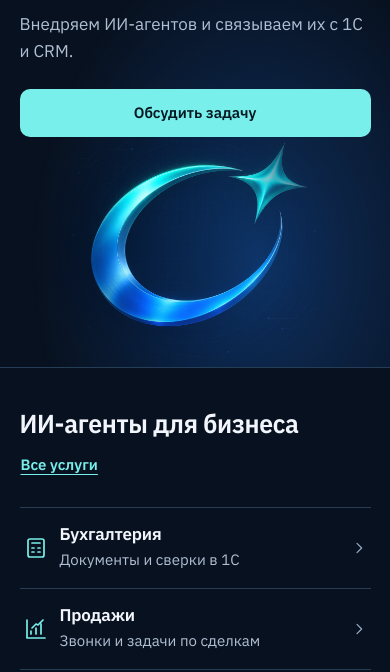
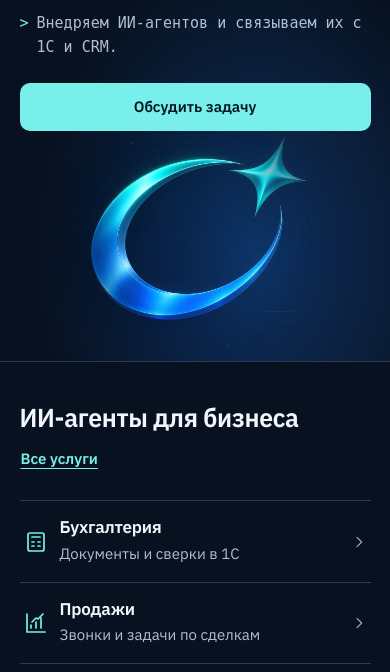
Before and after one commit to AlbertTesco/heyvi, a plain HTML site: page index.html in a window 390 px wide. Shown: the part 172-844 px from the top of the page. Drawn offline with Linux system fonts and the light colour scheme.

Commit message:
Type the hero subtitle like a terminal

```diff
--- a/assets/site.css
+++ b/assets/site.css
@@ -21,11 +21,13 @@
   --color-mark-blue: #2874ef;
   --font-family: 'IBM Plex Sans', system-ui, sans-serif;
   --font-family-brand: Manrope, system-ui, sans-serif;
+  --font-family-terminal: ui-monospace, 'Cascadia Mono', 'DejaVu Sans Mono', monospace;
   --font-width-display: 88%;
   --font-size-caption: 0.8125rem;
   --font-size-small: 0.9375rem;
   --font-size-body: 1rem;
   --font-size-lead: clamp(1.0625rem, 1.36vw, 1.1875rem);
+  --font-size-terminal: clamp(0.9375rem, 1.3vw, 1.0625rem);
   --font-size-card: clamp(1.0625rem, 1.6vw, 1.25rem);
   --font-size-subheading: clamp(1.375rem, 2.4vw, 2rem);
   --font-size-heading: clamp(1.625rem, 3vw, 2.75rem);
@@ -98,9 +100,8 @@
   --border-icon-stroke: 1.7;
   --motion-fast: 160ms;
   --motion-ease: cubic-bezier(.22, .61, .36, 1);
-  --motion-hero-duration: 1200ms;
-  --motion-hero-light-start: 0.35;
   --motion-hero-light-opacity: 0.75;
+  --motion-terminal-duration-ms: 1500;
   --motion-press-scale: 0.96;
   --motion-hover-shift: 0.2rem;
 }
@@ -278,7 +279,18 @@ h3 { font-size: var(--font-size-card); letter-spacing: var(--font-tracking-headi
   overflow-wrap: break-word;
 }
 .hero h1 span { display: block; }
-.hero-copy p { margin-block: var(--space-4) var(--space-6); color: var(--color-text-muted); font-size: var(--font-size-lead); }
+.hero-command {
+  display: grid;
+  grid-template-columns: auto minmax(0, 1fr);
+  gap: var(--space-2);
+  margin-block: var(--space-4) var(--space-6);
+  color: var(--color-text-muted);
+  font-family: var(--font-family-terminal);
+  font-size: var(--font-size-terminal);
+}
+.command-prompt { color: var(--color-accent); }
+.command-output { position: relative; }
+.command-typed { display: none; }
 .hero-art { position: relative; align-self: stretch; min-width: 0; }
 .hero-art img {
   position: absolute;
@@ -461,10 +473,17 @@ h3 { font-size: var(--font-size-card); letter-spacing: var(--font-tracking-headi
   .button:active, .filter-button:active { scale: var(--motion-press-scale); }
   .card-chevron { transition: translate var(--motion-fast) var(--motion-ease); }
   .service-card a:hover .card-chevron { translate: var(--motion-hover-shift) 0; }
-  .hero::before { animation: hero-light-in var(--motion-hero-duration) var(--motion-ease); }
-}
-@keyframes hero-light-in {
-  from { opacity: var(--motion-hero-light-start); }
+  .command-output.is-typing .command-copy { opacity: 0; }
+  .command-typed { display: block; position: absolute; inset: 0; }
+  .command-typed::after {
+    content: "";
+    display: inline-block;
+    width: var(--space-1);
+    height: 0.85em;
+    margin-inline-start: var(--space-1);
+    background: var(--color-accent);
+    vertical-align: -0.08em;
+  }
 }
 
 @media (max-width: 54rem) {
--- a/assets/site.js
+++ b/assets/site.js
@@ -20,6 +20,38 @@ document.addEventListener("keydown", (event) => {
     menuButton.focus();
   }
 });
+
+function typeHeroCommand(output) {
+  const duration = Number(getComputedStyle(output).getPropertyValue("--motion-terminal-duration-ms"));
+  if (duration <= 0 || !Number.isFinite(duration)) return;
+
+  const characters = Array.from(output.querySelector(".command-copy").textContent);
+  const typed = document.createElement("span");
+  typed.className = "command-typed";
+  typed.setAttribute("aria-hidden", "true");
+  output.append(typed);
+  output.classList.add("is-typing");
+
+  const start = performance.now();
+  function frame(now) {
+    const count = Math.floor(((now - start) / duration) * characters.length);
+    if (count >= characters.length) {
+      output.classList.remove("is-typing");
+      typed.remove();
+      return;
+    }
+    if (count !== typed.textContent.length) {
+      typed.textContent = characters.slice(0, Math.max(0, count)).join("");
+    }
+    requestAnimationFrame(frame);
+  }
+  requestAnimationFrame(frame);
+}
+
+const command = document.querySelector(".command-output");
+if (command && matchMedia("(prefers-reduced-motion: no-preference)").matches) {
+  typeHeroCommand(command);
+}
 
 function openLinkedScenario() {
   const target = document.getElementById(location.hash.slice(1));
--- a/index.html
+++ b/index.html
@@ -29,7 +29,10 @@
       <div class="wrap hero-inner">
         <div class="hero-copy">
           <h1>Интеллектуальная <span>автоматизация<br class="desktop-break"> бизнеса</span></h1>
-          <p>Внедряем ИИ-агентов и связываем их с 1С и CRM.</p>
+          <p class="hero-command">
+            <span class="command-prompt" aria-hidden="true">&gt;</span>
+            <span class="command-output"><span class="command-copy">Внедряем ИИ-агентов и связываем их с 1С и CRM.</span></span>
+          </p>
           <a class="button button-primary" href="./contact/">Обсудить задачу</a>
         </div>
         <div class="hero-art">
```
